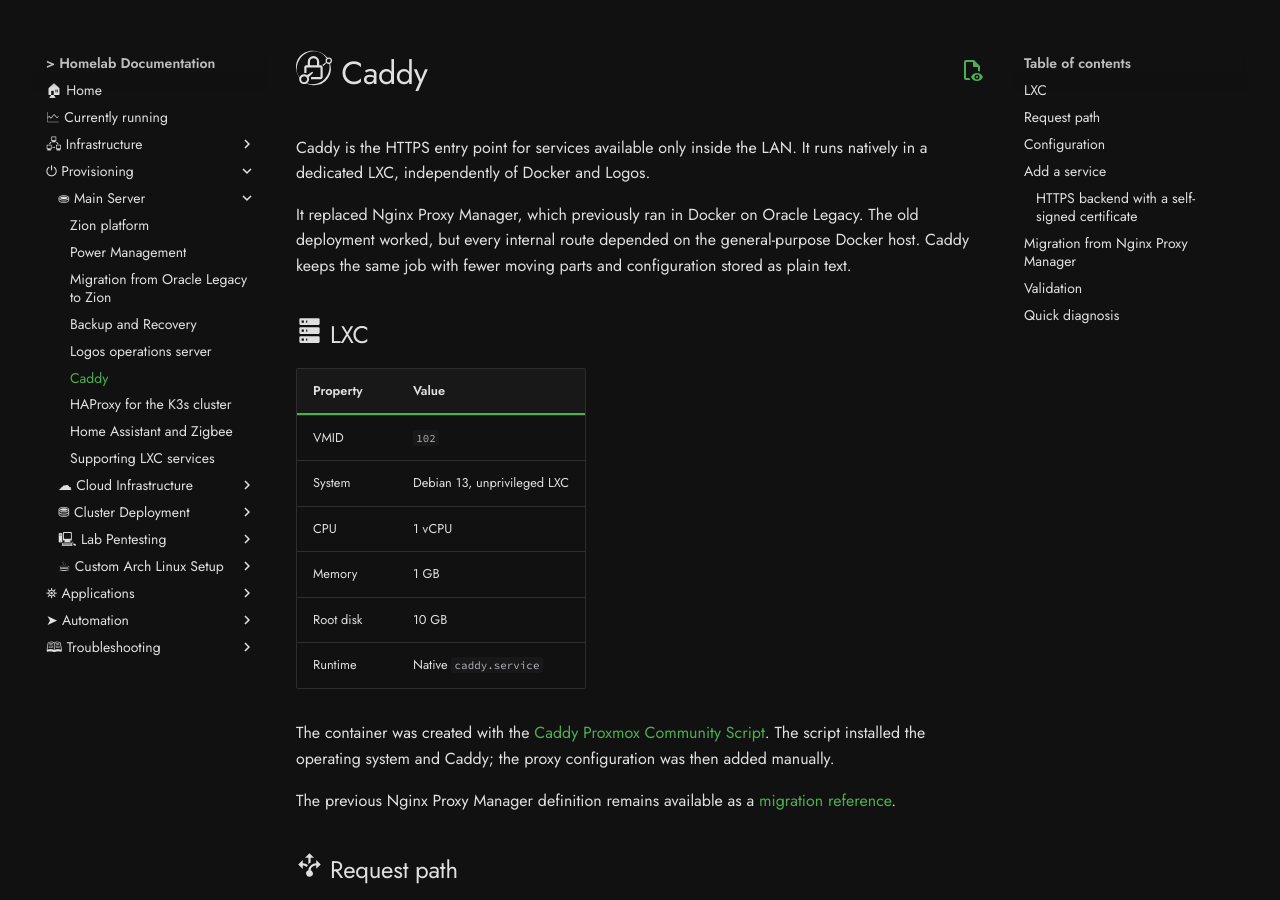
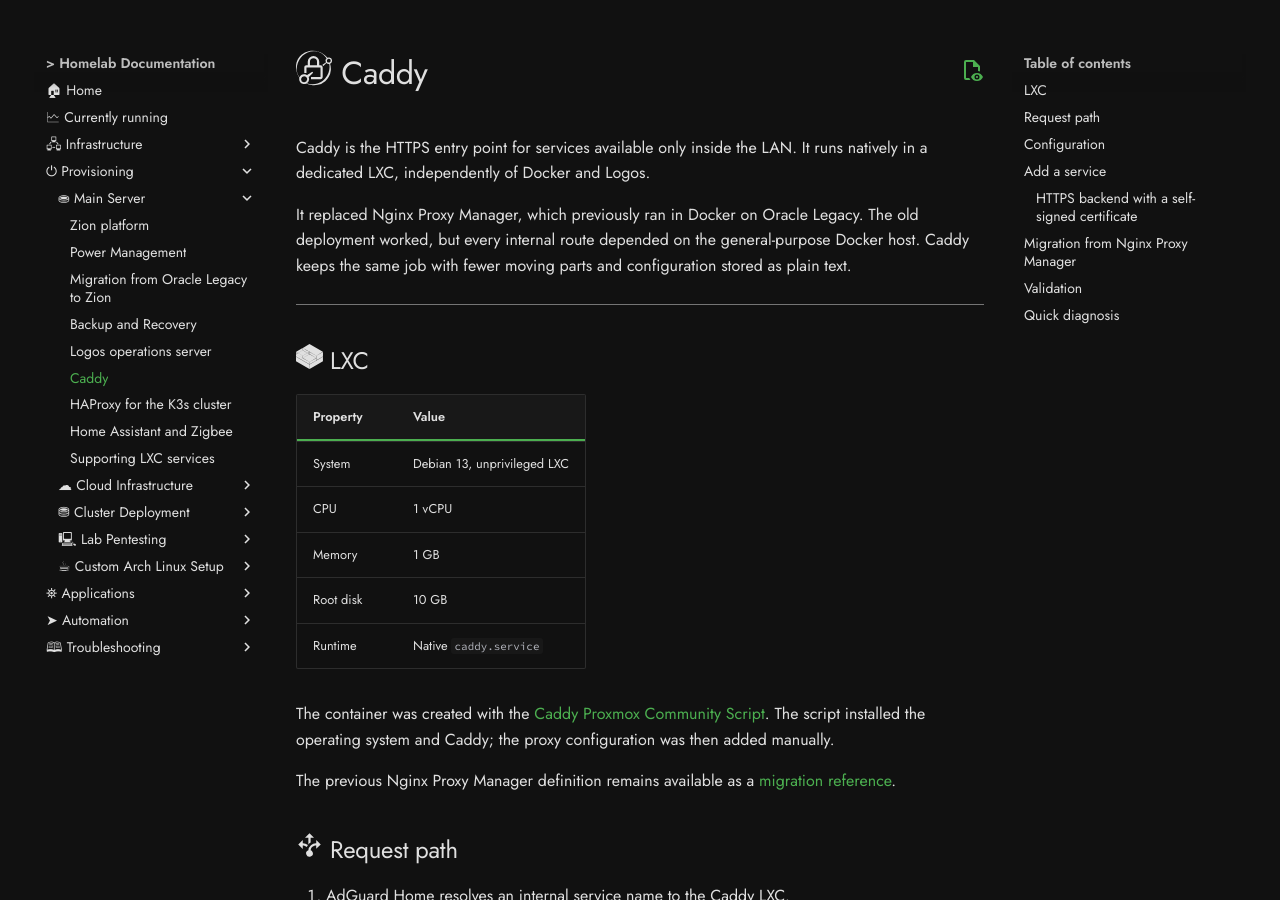
Before and after one commit to kCn3333/homelab, an MkDocs documentation site: the page built from docs/zion/caddy.md, in a window 1280 px wide and 900 px high. Built offline with MkDocs 1.6.1 and Material for MkDocs 9.7.7, drawn with Linux system fonts in a browser that asks for light colours; comment, search, counter and statistics services are not loaded.

Commit message:
docs: document caddy

```diff
--- a/docs/zion/caddy.md
+++ b/docs/zion/caddy.md
@@ -4,11 +4,12 @@
 
 It replaced Nginx Proxy Manager, which previously ran in Docker on Oracle Legacy. The old deployment worked, but every internal route depended on the general-purpose Docker host. Caddy keeps the same job with fewer moving parts and configuration stored as plain text.
 
-## :material-server: LXC
+***
+
+## :simple-linuxcontainers: LXC
 
 | Property | Value |
 |---|---|
-| VMID | `102` |
 | System | Debian 13, unprivileged LXC |
 | CPU | 1 vCPU |
 | Memory | 1 GB |
```
